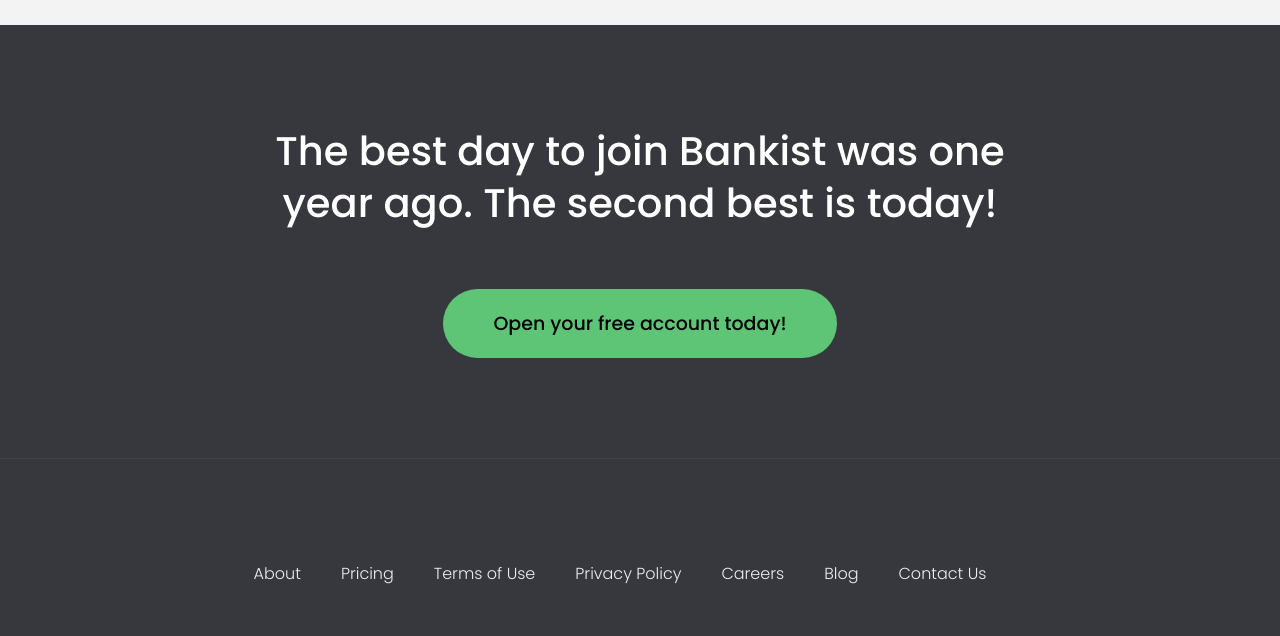
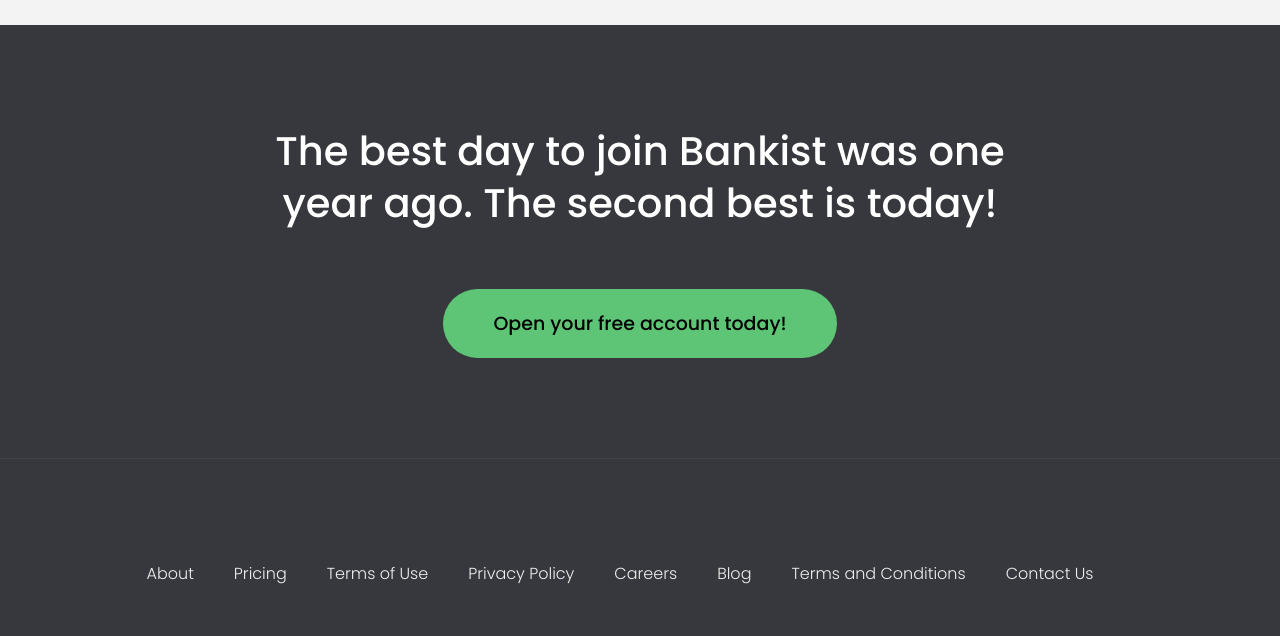
Before and after one commit to DonGuillotine/dom-manipulation, a plain HTML site: page index.html in a window 1280 px wide. Shown: the part 4171-4807 px from the top of the page. Drawn offline with Linux system fonts and the light colour scheme.

Commit message:
Newer Update
Co-authored-by: infect3dlab@gmail.com
Co-authored-by: kenzynweke@gmail.com

```diff
--- a/index.html
+++ b/index.html
@@ -11,7 +11,7 @@
       rel="stylesheet"
     />
     <link rel="stylesheet" href="style.css" />
-    <title>Bankist | When Banking meets Minimalist, good things happen</title>
+    <title>Bankist | When Banking meets Minimalist, good things happen always</title>
   </head>
   <body>
 
@@ -322,6 +322,9 @@
           <a class="footer__link" href="#">Blog</a>
         </li>
         <li class="footer__item">
+          <a class="footer__link" href="#">Terms and Conditions</a>
+        </li>
+        <li class="footer__item">
           <a class="footer__link" href="#">Contact Us</a>
         </li>
       </ul>
```
